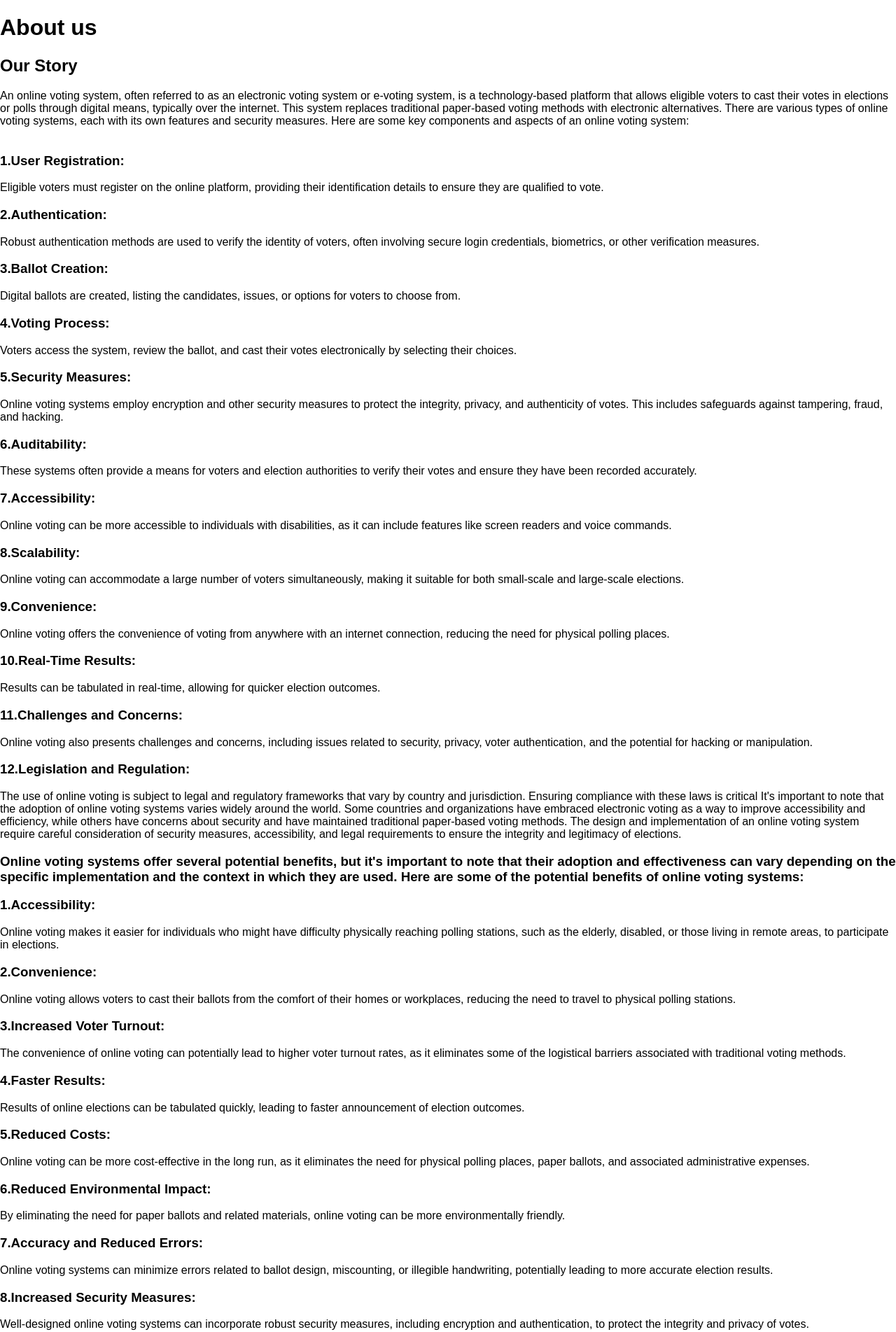
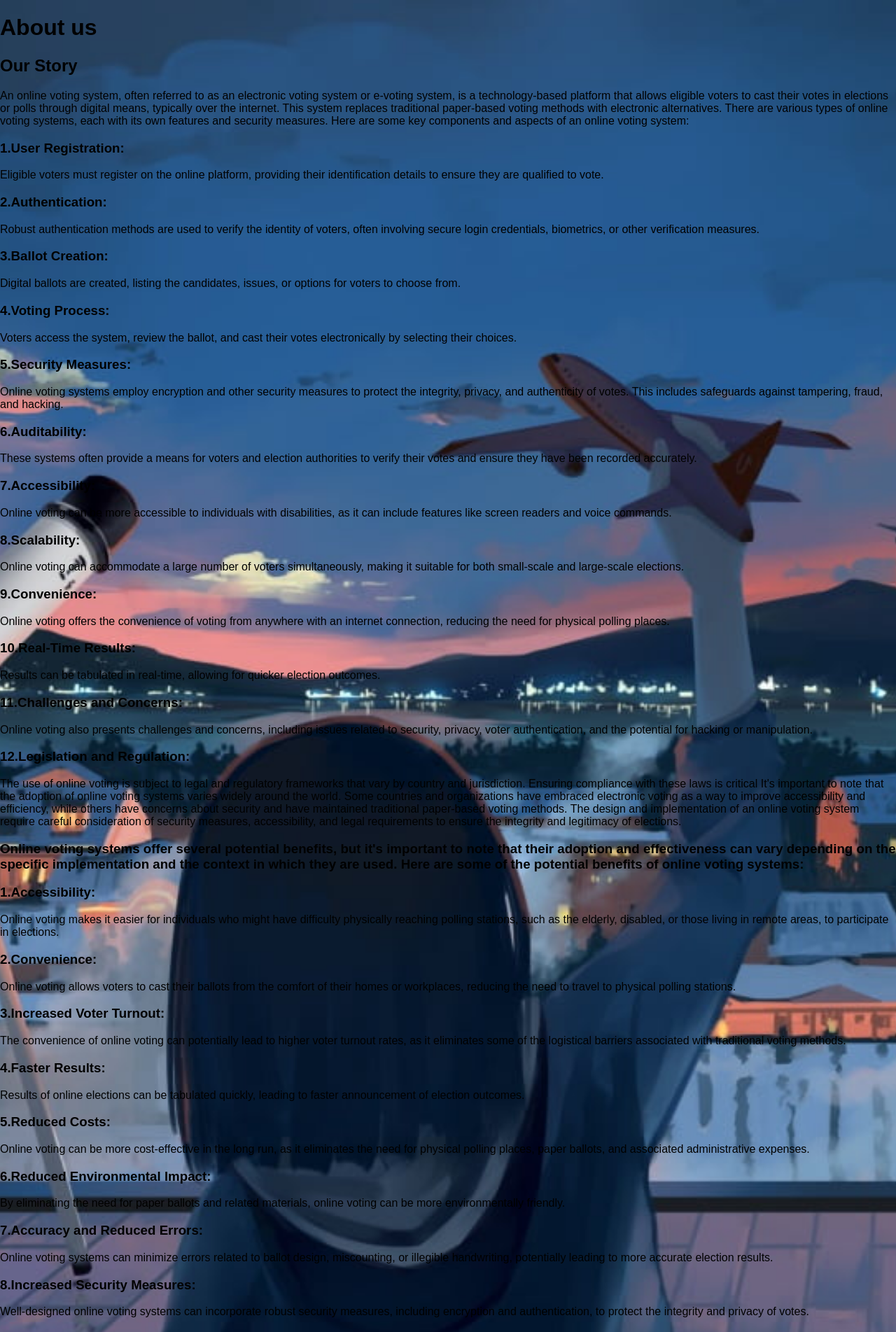
Before and after one commit to ICNZACK/ONLINE-VOTING-SYSTEM, a PHP site: the page made by Routes/About Us.html in a window 1280 px wide. Shown: the top 1903 px of the page at 70% size. Run offline with PHP 8.4, Linux system fonts and the light colour scheme.

Commit message:
no changes header

```diff
--- a/css/About.css
+++ b/css/About.css
@@ -3,4 +3,12 @@
     padding: 0;
     box-sizing: border-box;
     font-family:"poppings",sans-serif;
+    background:url(../css/JPG.jpg) no-repeat;
+    background-position: center;
+    background-size: cover;
+    min-width: 100vh;
+    width: 100%;
 }
+header{
+
+}
```
Also changed, not shown: Routes/About Us.html (+3 -4 lines).
